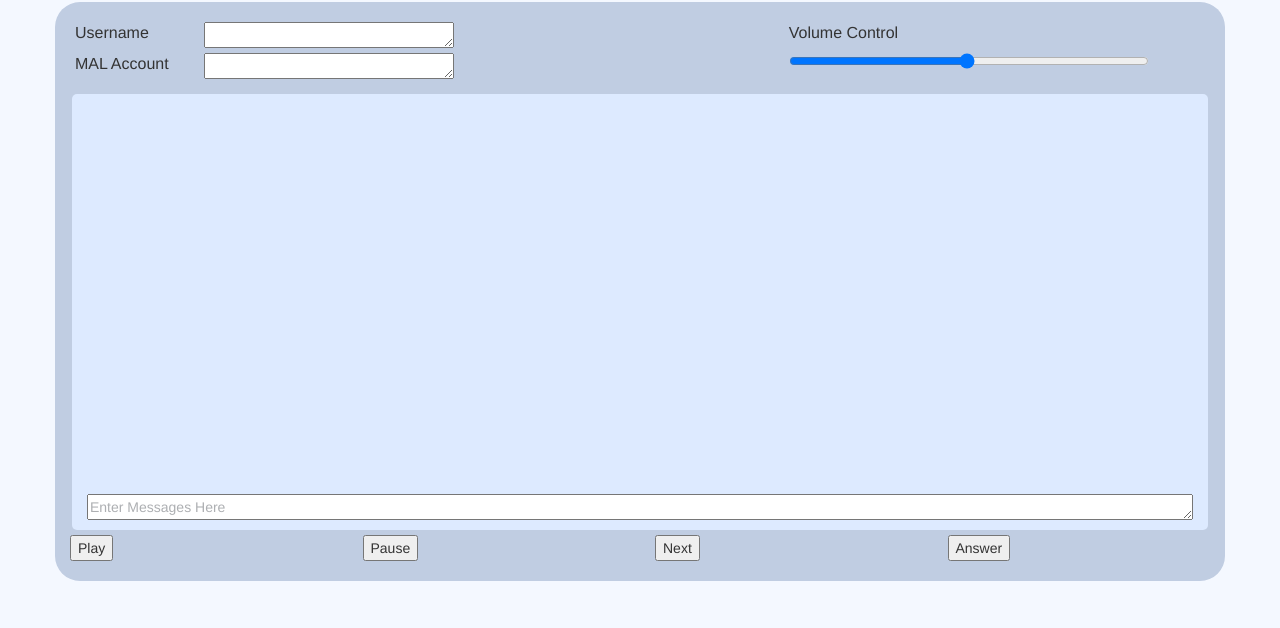
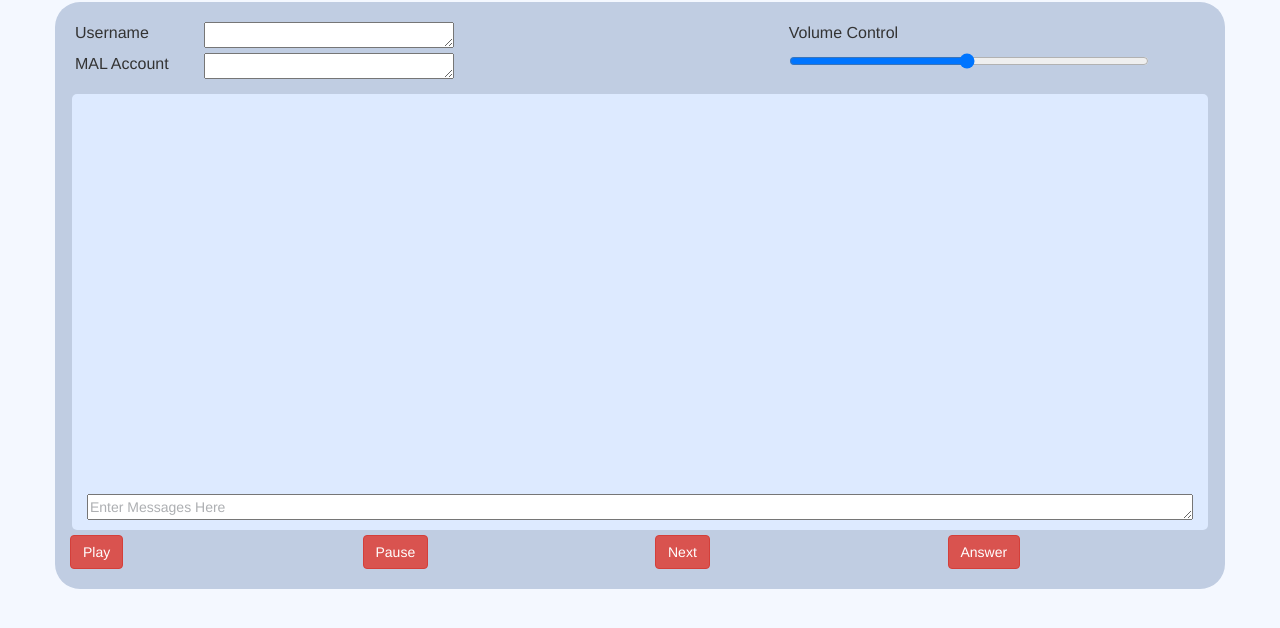
Before and after one commit to nesaan/Opening-Game, a website: page game.html in a window 1280 px wide. Shown: the part 78-706 px from the top of the page. Drawn offline with nearby package versions, Linux system fonts and the light colour scheme; no server answers.

Commit message:
Change button style

```diff
--- a/game.html
+++ b/game.html
@@ -67,16 +67,16 @@
 
      <div class="row">
        <div class="col-md-3">
-         <button type="button" id ="play">Play</button>
+         <button type="button" id ="play" class="btn btn-danger">Play</button>
        </div>
        <div class="col-md-3">
-         <button type="button" id ="pause">Pause</button>
+         <button type="button" id ="pause" class="btn btn-danger">Pause</button>
        </div>
        <div class="col-md-3">
-         <button type="button" id ="next">Next</button>
+         <button type="button" id ="next" class="btn btn-danger">Next</button>
        </div>
        <div class="col-md-3">
-         <button type="button" id ="answer">Answer</button>
+         <button type="button" id ="answer" class="btn btn-danger">Answer</button>
        </div>
      </div>
    </div>
```
